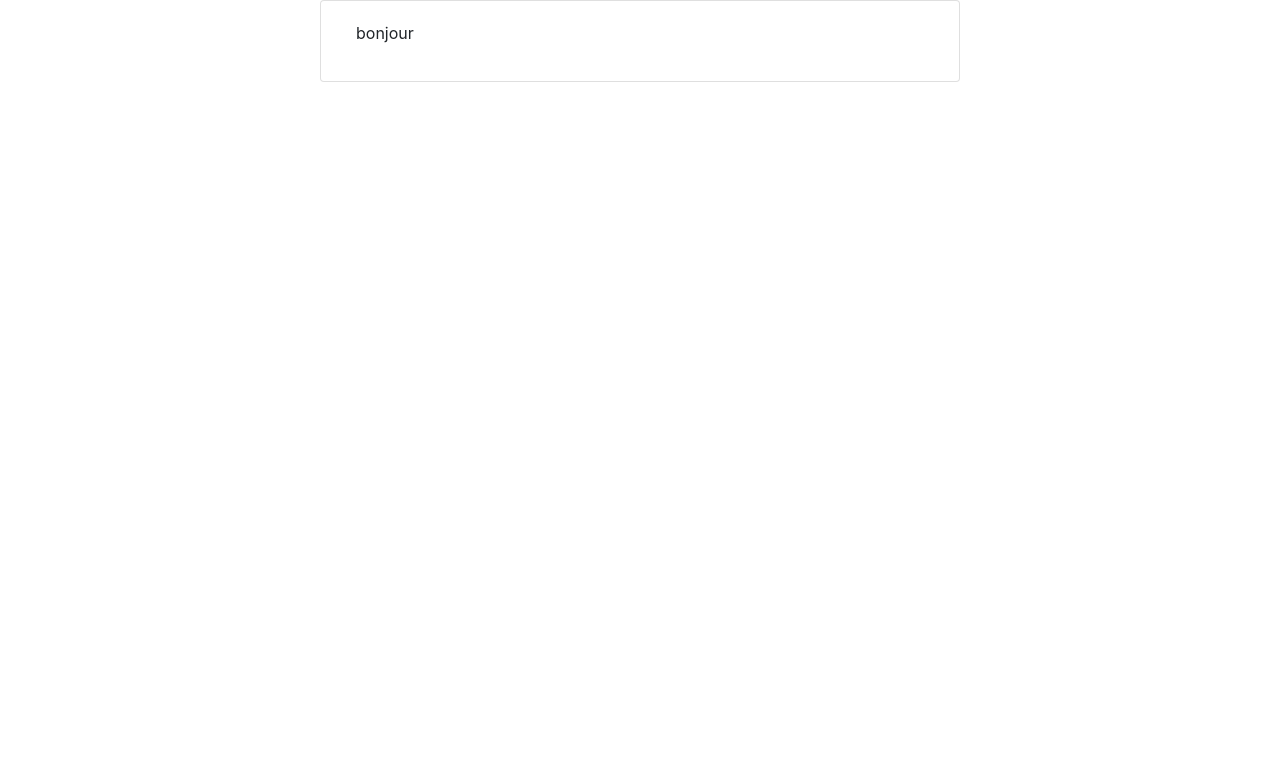
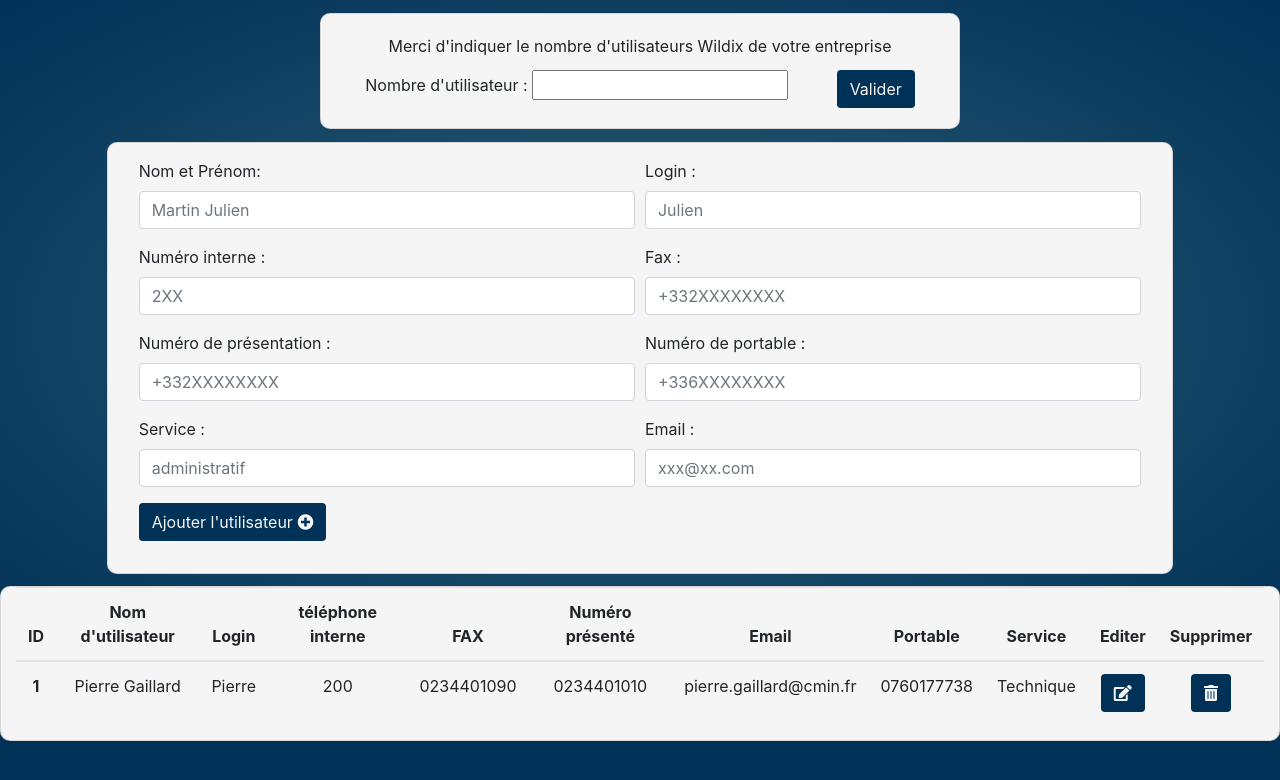
Before and after one commit to pierregaillard1986/projectWildix, a plain HTML site: page views/createUsers.html in a window 1280 px wide. Drawn offline with nearby package versions, Linux system fonts and the light colour scheme.

Commit message:
add createrUsers.html

```diff
--- a/assets/css/createUser.css
+++ b/assets/css/createUser.css
@@ -0,0 +1,16 @@
+body {
+    background-color: #003157;
+    background-image: radial-gradient(#2E6078, #003157);
+    background-repeat: no-repeat;
+    height: 80vh;
+}
+
+.card {
+    margin-top: 1%;
+    background-color: #F5F5F5;
+    border-radius: 10px;
+}
+.btn {
+    background-color: #003157 !important;
+    color: #F5F5F5 !important;
+}
--- a/views/createUsers.html
+++ b/views/createUsers.html
@@ -3,7 +3,7 @@
 
 <head>
     <meta charset="utf-8">
-  <meta name="viewport" content="width=device-width">
+    <meta name="viewport" content="width=device-width, initial-scale=1, shrink-to-fit=no">
     <link rel="shortcut icon" href="./assets/img/cminLogo.png">
     <title>création des utilisateurs</title>
     <link rel="stylesheet" href="https://stackpath.bootstrapcdn.com/bootstrap/4.2.1/css/bootstrap.min.css" integrity="sha384-GJzZqFGwb1QTTN6wy59ffF1BuGJpLSa9DkKMp0DgiMDm4iYMj70gZWKYbI706tWS"
@@ -15,13 +15,115 @@
 <body>
     <div class="card connect col-6 offset-3">
         <div class="card-body">
-        <p>bonjour</p>
+            <p class="card-title text-center">
+                Merci d'indiquer le nombre d'utilisateurs Wildix de votre entreprise
+            </p>
+            <div class="row justify-content-around">
+                <div>
+                    <label for="userNumber">Nombre d'utilisateur :</label>
+                    <input type="text" id="userNumber">
+                </div>
+                <div>
+                    <button class="btn" type="submit">Valider</button>
                 </div>
             </div>
-  <script src="https://code.jquery.com/jquery-3.3.1.slim.min.js" integrity="sha384-q8i/X+965DzO0rT7abK41JStQIAqVgRVzpbzo5smXKp4YfRvH+8abtTE1Pi6jizo"
-    crossorigin="anonymous"></script>
-  <script src="https://cdnjs.cloudflare.com/ajax/libs/popper.js/1.14.6/umd/popper.min.js" integrity="sha384-wHAiFfRlMFy6i5SRaxvfOCifBUQy1xHdJ/yoi7FRNXMRBu5WHdZYu1hA6ZOblgut"
-    crossorigin="anonymous"></script>
+        </div>
+    </div>
+    <div class="card connect col-10 offset-1">
+        <form class="mt-3 mb-3 ml-3 mr-3">
+            <div class="form-row">
+                <div class="form-group col-md-6">
+                    <label for="name&firstName">Nom et Prénom:</label>
+                    <input type="text" class="form-control" id="name&firstName" placeholder="Martin Julien">
+                </div>
+                <div class="form-group col-md-6">
+                    <label for="login">Login :</label>
+                    <input type="text" class="form-control" id="login" placeholder="Julien">
+                </div>
+            </div>
+            <div class="form-row">
+                <div class="form-group col-md-6">
+                    <label for="internalNumber">Numéro interne :</label>
+                    <input type="text" class="form-control" id="internalNumber" placeholder="2XX">
+                </div>
+                <div class="form-group col-md-6">
+                    <label for="fax">Fax :</label>
+                    <input type="tel" class="form-control" id="fax" placeholder="+332XXXXXXXX">
+                </div>
+            </div>
+            <div class="form-row">
+                <div class="form-group col-md-6">
+                    <label for="printNumber">Numéro de présentation :</label>
+                    <input type="tel" class="form-control" id="printNumber" placeholder="+332XXXXXXXX">
+                </div>
+                <div class="form-group col-md-6">
+                    <label for="portable">Numéro de portable :</label>
+                    <input type="tel" class="form-control" id="Portable" placeholder="+336XXXXXXXX">
+                </div>
+
+            </div>
+            <div class="form-row">
+                <div class="form-group col-md-6">
+                    <label for="service">Service :</label>
+                    <input type="text" class="form-control" id="service" placeholder="administratif">
+                </div>
+                <div class="form-group col-md-6">
+                    <label for="Email">Email :</label>
+                    <input type="email" class="form-control" id="email" placeholder="xxx@xx.com">
+                </div>
+
+            </div>
+            <div class="form-group">
+                <a class="btn">
+                    Ajouter l'utilisateur
+                    <i class="fas fa-plus-circle"></i>
+                </a>
+            </div>
+        </form>
+    </div>
+    <div class="card connect col-12">
+        <table class="table">
+            <thead>
+                <tr>
+                    <th scope="col" class="text-center">ID</th>
+                    <th scope="col" class="text-center">Nom d'utilisateur</th>
+                    <th scope="col" class="text-center">Login</th>
+                    <th scope="col" class="text-center">téléphone interne</th>
+                    <th scope="col" class="text-center">FAX</th>
+                    <th scope="col" class="text-center">Numéro présenté</th>
+                    <th scope="col" class="text-center">Email</th>
+                    <th scope="col" class="text-center">Portable</th>
+                    <th scope="col" class="text-center">Service</th>
+                    <th scope="col" class="text-center">Editer</th>
+                    <th scope="col" class="text-center">Supprimer</th>
+                </tr>
+            </thead>
+            <tbody>
+                <tr>
+                    <th scope="row" class="text-center">1</th>
+                    <td scope="row" class="text-center">Pierre Gaillard</td>
+                    <td scope="row" class="text-center">Pierre</td>
+                    <td scope="row" class="text-center">200</td>
+                    <td scope="row" class="text-center">0234401090</td>
+                    <td scope="row" class="text-center">0234401010</td>
+                    <td scope="row" class="text-center">pierre.gaillard@cmin.fr</td>
+                    <td scope="row" class="text-center">0760177738</td>
+                    <td scope="row" class="text-center">Technique</td>
+                    <td scope="row" class="text-center">
+                        <a class="btn">
+                            <i class="fas fa-edit"></i>
+                        </a>
+                    </td>
+                    <td scope="row" class="text-center">
+                        <a class="btn">
+                            <i class="fas fa-trash-alt"></i>
+                        </a>
+                    </td>
+
+                </tr>
+            </tbody>
+        </table>
+    </div>
     <script src="https://stackpath.bootstrapcdn.com/bootstrap/4.2.1/js/bootstrap.min.js" integrity="sha384-B0UglyR+jN6CkvvICOB2joaf5I4l3gm9GU6Hc1og6Ls7i6U/mkkaduKaBhlAXv9k"
             crossorigin="anonymous"></script>
 </body>
```
Also changed, not shown: index.html (+3 -7 lines), views/informationsReferent.html (+1 -5 lines). Lines whose indentation alone changed are shown as unchanged.
